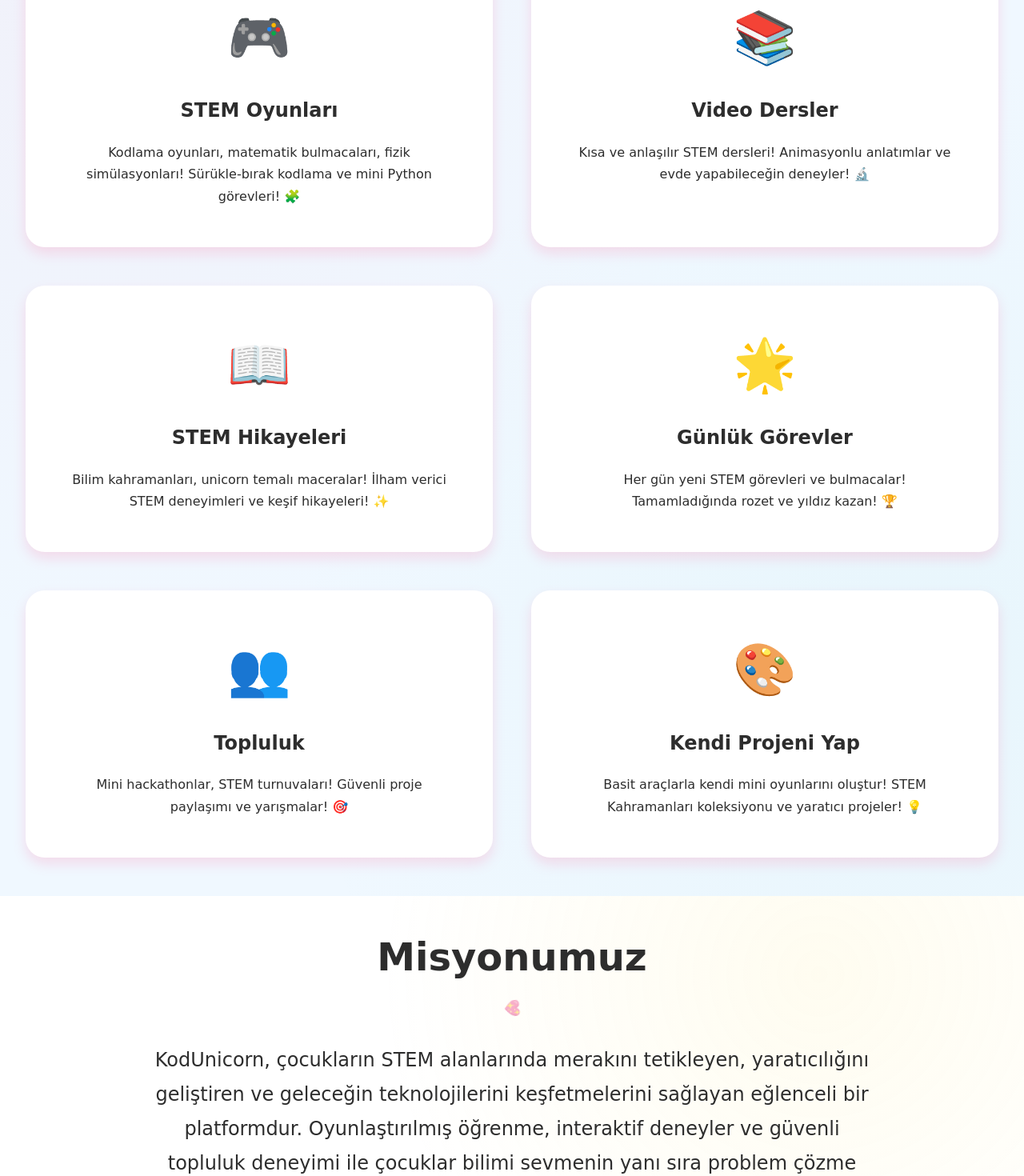
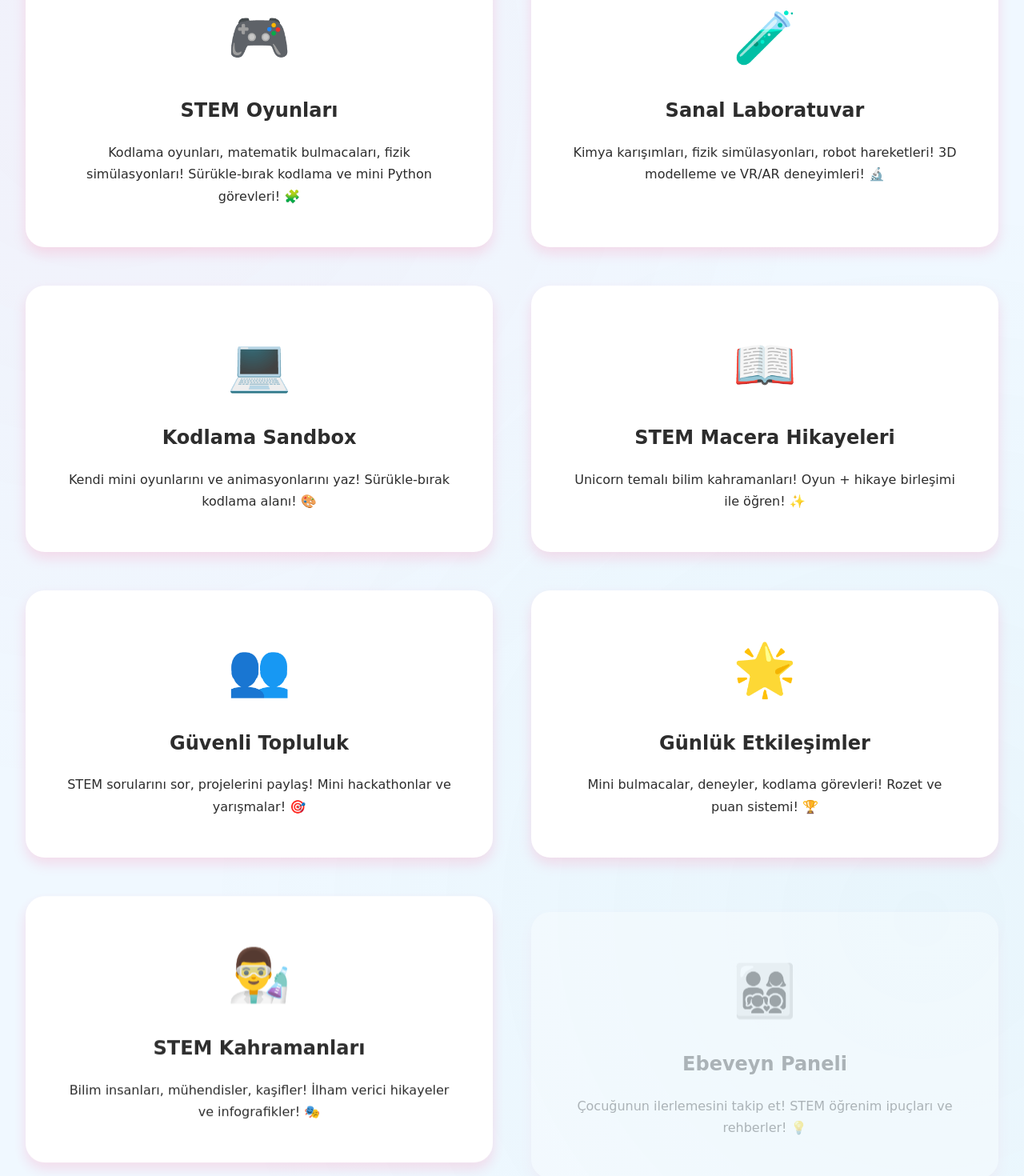
Before and after one commit to sahika-aleyna-yener/kodunicorn, a React (Vite) app in the folder kodunicorn-web/: page / in a window 1280 px wide. Shown: the part 980-2450 px from the top of the page at 80% size. Built offline with nearby package versions, Linux system fonts and the light colour scheme.

Commit message:
STEM ekosistemi eklendi - 8 yeni özellik kartı ve kapsamlı vizyon

```diff
--- a/kodunicorn-web/src/pages/Home.tsx
+++ b/kodunicorn-web/src/pages/Home.tsx
@@ -543,7 +543,7 @@ export const Home: React.FC = () => {
             🚀 Oyunlarla öğren, yaratıcılığını keşfet, geleceği şekillendir!
             <br />
             <span style={{ fontSize: '0.9em', opacity: 0.8 }}>
-              🎮 STEM Oyunları • 📚 Mini Dersler • 🏆 Ödül Sistemi • 🌟 Günlük Görevler
+              🎮 STEM Oyunları • 🧪 Sanal Laboratuvar • 🌟 Günlük Görevler • 👥 Topluluk
             </span>
           </HeroDescription>
 
@@ -585,7 +585,7 @@ export const Home: React.FC = () => {
       </HeroSection>
 
       <FeaturesSection>
-        <SectionTitle>Neler Sunuyoruz?</SectionTitle>
+        <SectionTitle>STEM Ekosistemi</SectionTitle>
         <FeaturesGrid>
           <FeatureCard
             to="/stem-games"
@@ -603,47 +603,47 @@ export const Home: React.FC = () => {
           </FeatureCard>
 
           <FeatureCard
-            to="/education"
+            to="/virtual-lab"
             whileHover={{ y: -10 }}
             initial={{ opacity: 0, y: 30 }}
             animate={{ opacity: 1, y: 0 }}
             transition={{ duration: 0.8, delay: 0.4 }}
           >
-            <FeatureIcon>📚</FeatureIcon>
-            <FeatureTitle>Video Dersler</FeatureTitle>
+            <FeatureIcon>🧪</FeatureIcon>
+            <FeatureTitle>Sanal Laboratuvar</FeatureTitle>
             <FeatureDescription>
-              Kısa ve anlaşılır STEM dersleri!
-              Animasyonlu anlatımlar ve evde yapabileceğin deneyler! 🔬
+              Kimya karışımları, fizik simülasyonları, robot hareketleri!
+              3D modelleme ve VR/AR deneyimleri! 🔬
             </FeatureDescription>
           </FeatureCard>
 
           <FeatureCard
-            to="/blog"
+            to="/coding-sandbox"
             whileHover={{ y: -10 }}
             initial={{ opacity: 0, y: 30 }}
             animate={{ opacity: 1, y: 0 }}
             transition={{ duration: 0.8, delay: 0.6 }}
           >
-            <FeatureIcon>📖</FeatureIcon>
-            <FeatureTitle>STEM Hikayeleri</FeatureTitle>
+            <FeatureIcon>💻</FeatureIcon>
+            <FeatureTitle>Kodlama Sandbox</FeatureTitle>
             <FeatureDescription>
-              Bilim kahramanları, unicorn temalı maceralar!
-              İlham verici STEM deneyimleri ve keşif hikayeleri! ✨
+              Kendi mini oyunlarını ve animasyonlarını yaz!
+              Sürükle-bırak kodlama alanı! 🎨
             </FeatureDescription>
           </FeatureCard>
 
           <FeatureCard
-            to="/daily-challenge"
+            to="/stem-stories"
             whileHover={{ y: -10 }}
             initial={{ opacity: 0, y: 30 }}
             animate={{ opacity: 1, y: 0 }}
             transition={{ duration: 0.8, delay: 0.8 }}
           >
-            <FeatureIcon>🌟</FeatureIcon>
-            <FeatureTitle>Günlük Görevler</FeatureTitle>
+            <FeatureIcon>📖</FeatureIcon>
+            <FeatureTitle>STEM Macera Hikayeleri</FeatureTitle>
             <FeatureDescription>
-              Her gün yeni STEM görevleri ve bulmacalar!
-              Tamamladığında rozet ve yıldız kazan! 🏆
+              Unicorn temalı bilim kahramanları!
+              Oyun + hikaye birleşimi ile öğren! ✨
             </FeatureDescription>
           </FeatureCard>
 
@@ -655,25 +655,55 @@ export const Home: React.FC = () => {
             transition={{ duration: 0.8, delay: 1.0 }}
           >
             <FeatureIcon>👥</FeatureIcon>
-            <FeatureTitle>Topluluk</FeatureTitle>
+            <FeatureTitle>Güvenli Topluluk</FeatureTitle>
             <FeatureDescription>
-              Mini hackathonlar, STEM turnuvaları!
-              Güvenli proje paylaşımı ve yarışmalar! 🎯
+              STEM sorularını sor, projelerini paylaş!
+              Mini hackathonlar ve yarışmalar! 🎯
             </FeatureDescription>
           </FeatureCard>
 
           <FeatureCard
-            to="/create-project"
+            to="/daily-challenges"
             whileHover={{ y: -10 }}
             initial={{ opacity: 0, y: 30 }}
             animate={{ opacity: 1, y: 0 }}
             transition={{ duration: 0.8, delay: 1.2 }}
           >
-            <FeatureIcon>🎨</FeatureIcon>
-            <FeatureTitle>Kendi Projeni Yap</FeatureTitle>
+            <FeatureIcon>🌟</FeatureIcon>
+            <FeatureTitle>Günlük Etkileşimler</FeatureTitle>
             <FeatureDescription>
-              Basit araçlarla kendi mini oyunlarını oluştur!
-              STEM Kahramanları koleksiyonu ve yaratıcı projeler! 💡
+              Mini bulmacalar, deneyler, kodlama görevleri!
+              Rozet ve puan sistemi! 🏆
+            </FeatureDescription>
+          </FeatureCard>
+
+          <FeatureCard
+            to="/stem-heroes"
+            whileHover={{ y: -10 }}
+            initial={{ opacity: 0, y: 30 }}
+            animate={{ opacity: 1, y: 0 }}
+            transition={{ duration: 0.8, delay: 1.4 }}
+          >
+            <FeatureIcon>👨‍🔬</FeatureIcon>
+            <FeatureTitle>STEM Kahramanları</FeatureTitle>
+            <FeatureDescription>
+              Bilim insanları, mühendisler, kaşifler!
+              İlham verici hikayeler ve infografikler! 🎭
+            </FeatureDescription>
+          </FeatureCard>
+
+          <FeatureCard
+            to="/parent-dashboard"
+            whileHover={{ y: -10 }}
+            initial={{ opacity: 0, y: 30 }}
+            animate={{ opacity: 1, y: 0 }}
+            transition={{ duration: 0.8, delay: 1.6 }}
+          >
+            <FeatureIcon>👨‍👩‍👧‍👦</FeatureIcon>
+            <FeatureTitle>Ebeveyn Paneli</FeatureTitle>
+            <FeatureDescription>
+              Çocuğunun ilerlemesini takip et!
+              STEM öğrenim ipuçları ve rehberler! 💡
             </FeatureDescription>
           </FeatureCard>
         </FeaturesGrid>
@@ -682,15 +712,14 @@ export const Home: React.FC = () => {
       <AboutSection>
         <AboutContent>
           <AboutTitle>
-            Misyonumuz
+            STEM Ekosistemi
           </AboutTitle>
           <AboutDescription>
             KodUnicorn, çocukların STEM alanlarında merakını tetikleyen,
             yaratıcılığını geliştiren ve geleceğin teknolojilerini keşfetmelerini
-            sağlayan eğlenceli bir platformdur. Oyunlaştırılmış öğrenme,
-            interaktif deneyler ve güvenli topluluk deneyimi ile çocuklar
-            bilimi sevmenin yanı sıra problem çözme becerilerini de geliştirirler.
-            STEM sevgisi, eğlenceli öğrenme ve genel kültür için buradayız! 🚀✨
+            sağlayan kapsamlı bir ekosistemdir. Sanal laboratuvar, VR/AR deneyimleri,
+            interaktif hikayeler, güvenli topluluk ve ebeveyn desteği ile
+            STEM'i eğlenceli ve herkes için ulaşılabilir hale getiriyoruz! 🚀✨
           </AboutDescription>
         </AboutContent>
       </AboutSection>
```
